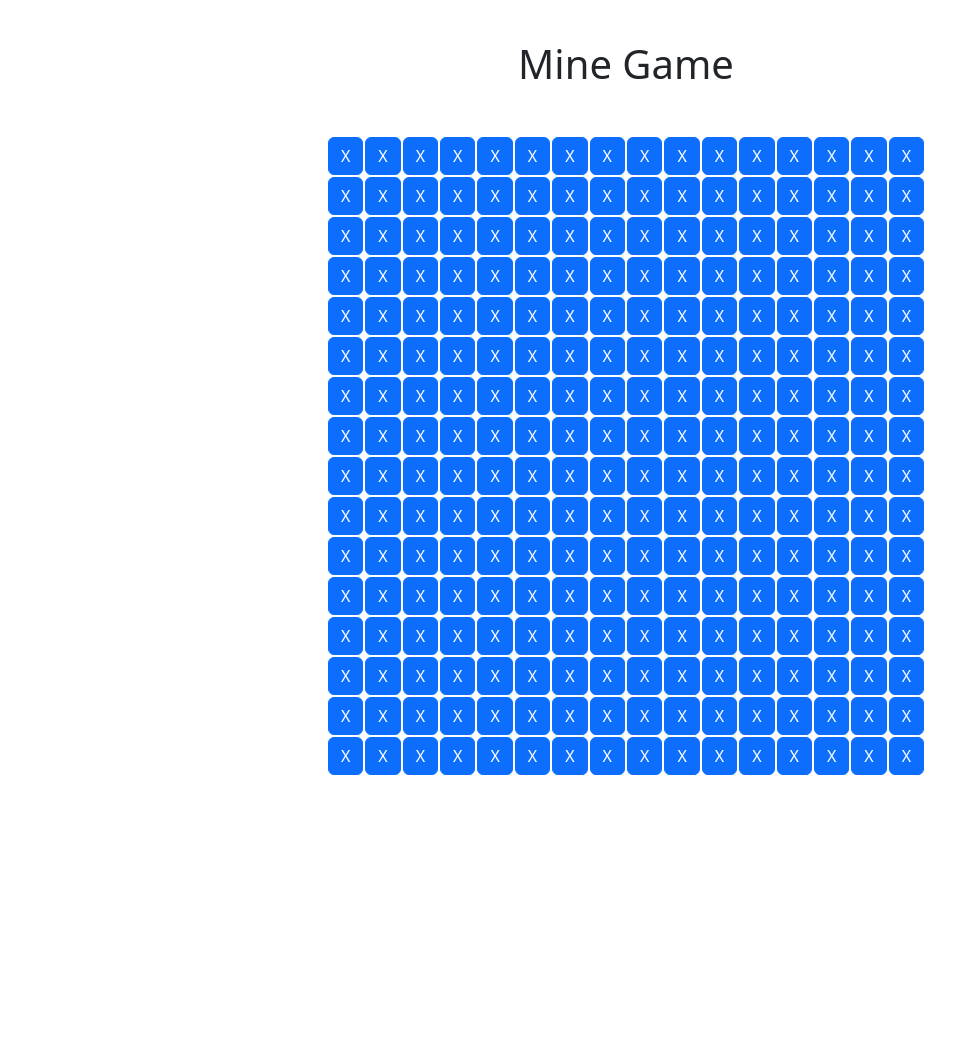
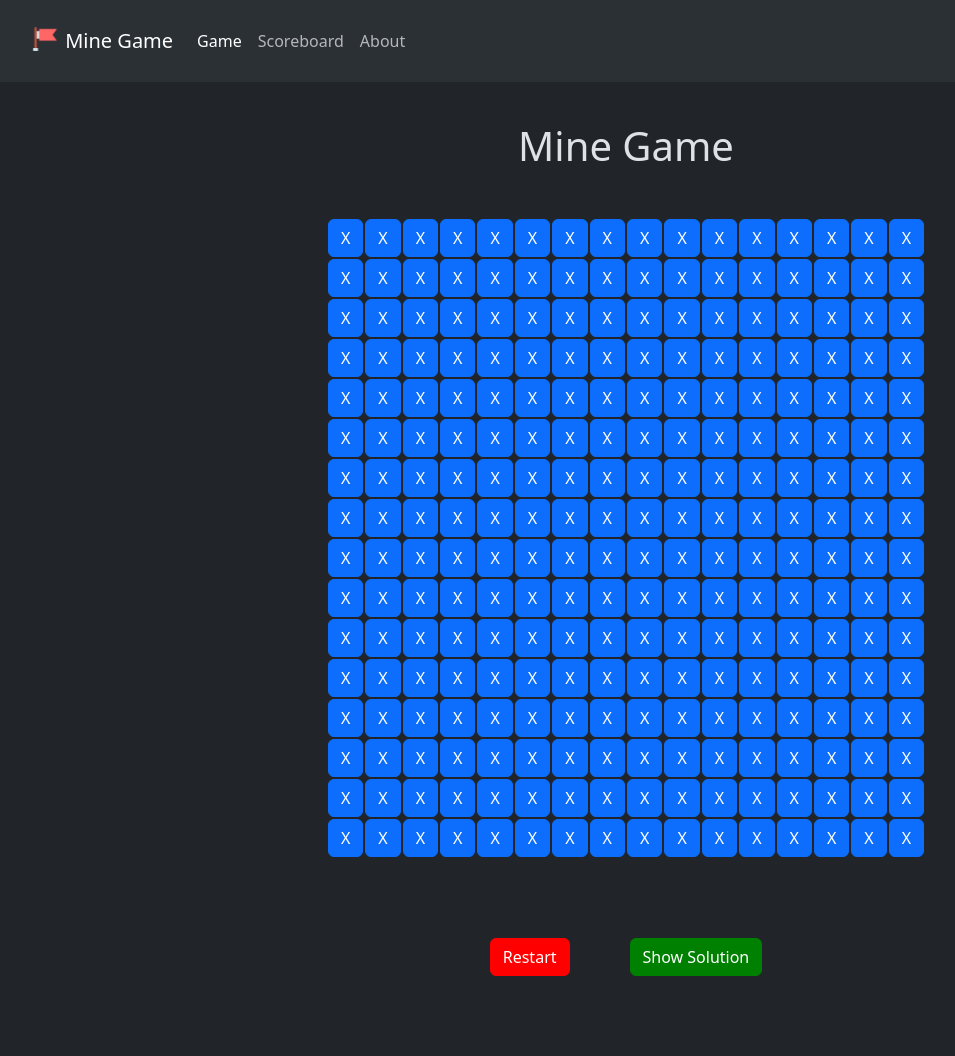
Before and after one commit to AlBovo/Mine, a Flask app: page / in a window 1280 px wide. Shown: the whole page, without its empty margins (14-969 px from the left). Before the commit the page ends 775 px from the top, so only its background shows below. Run offline with Flask 3, Linux system fonts and the light colour scheme.

Commit message:
fixed some things

```diff
--- a/site/app.py
+++ b/site/app.py
@@ -262,17 +262,15 @@
 @app.route('/api/scoreboard', methods=['POST'])
 @get_token
 def scoreboard(user: str):
-    '''
     if matches[user][2] != (SIZE*SIZE)-TOTAL_MINES:
         return render_template('add_user.html', error='You must win the game to submit your score')
-    '''
 
-    username = str(request.form['username'])
+    username = str(request.form['username']).strip()
     print(username)
     if not username:
         return render_template('add_user.html', error='You must insert a username')
 
-    if re.match(r'[^a-zA-Z0-9_\-]*?', username):
+    if len(re.findall(r'[a-zA-Z0-9_\-]', username)) < len(username):
         return render_template('add_user.html', error='Invalid username')
 
     points = int(time()) - matches[user][4]
@@ -282,6 +280,19 @@
     scoardboard.sort(key=lambda x: x[0])
     return redirect('/scoreboard')
 
+@app.route('/api/show', methods=['POST'])
+@get_token
+def show(user: str):
+    matrix = matches[user][0]
+    discovered = matches[user][1]
+    for i in range(SIZE):
+        for j in range(SIZE):
+            if matrix[i][j] == -1:
+                discovered[i][j] = 'B'
+            else:
+                discovered[i][j] = str(matrix[i][j])
+    return redirect('/')
+
 if __name__ == '__main__':
     scheduler.add_job(save_scoardboard, 'interval', minutes=10)
     print(SECRET_KEY)
--- a/site/static/script.js
+++ b/site/static/script.js
@@ -25,6 +25,17 @@
         return response.json();
     });
 }
+
+async function showSolutions(){
+    await fetch("/api/show", {
+        "method": "POST"
+    }).then(response => {
+        console.log(response.status);
+        window.location.reload();
+        return response.json();
+    });
+}
+
 async function onButtonClick(x, y){
     await fetch("/api/" + x + "/" + y, {
         "method": "POST"
--- a/site/templates/add_user.html
+++ b/site/templates/add_user.html
@@ -8,7 +8,7 @@
         {{ error }}
     </div>
     {% endif %}
-    <div class="container">
+    <div class="container d-flex justify-content-center" style="padding: 100px">
         <form action="/api/scoreboard" method="POST">
             <div class="mb-3">
                 <label for="exampleInputEmail1" class="form-label">Username</label>
--- a/site/templates/index.html
+++ b/site/templates/index.html
@@ -3,6 +3,7 @@
 <div class="text-center" style="padding: 40px;">
     <h1>Mine Game</h1>
 </div>
+<div class="alert alert-danger" role="alert" hidden="true" style="margin-left: 30%; margin-right: 30%; margin-bottom: 2.5%"></div>
 <table class="d-flex justify-content-center">
     {% for i in range(matrix|length) %}
         <tr>
@@ -14,5 +15,9 @@
         </tr>
     {% endfor %}
 </table>
+<div class="d-flex justify-content-center" style="margin: 50px;">
+    <button class="red btn btn-primary" onclick="clearSession()" style="margin: 30px">Restart</button>
+    <button class="green btn btn-primary" onclick="showSolutions()" style="margin: 30px">Show Solution</button>
+</div>
 <script src="{{ url_for('static', filename='script.js') }}"></script>
 {% endblock %}
--- a/site/templates/template.html
+++ b/site/templates/template.html
@@ -1,5 +1,5 @@
 <!DOCTYPE html>
-<html lang="en">
+<html lang="en" data-bs-theme="dark">
     <head>
         <meta charset="utf-8">
         <meta name="viewport" content="width=device-width, initial-scale=1">
@@ -9,7 +9,27 @@
         <link href="{{ url_for('static', filename='favicon.ico') }}" rel="icon" type="image/x-icon">
     </head>
     <body>
-        <div class="alert alert-danger" role="alert" hidden="true" style="margin-left: 30%; margin-right: 30%; margin-bottom: 2.5%"></div>
+        <nav class="navbar navbar-expand-lg bg-body-tertiary">
+            <div class="container-fluid" style="margin-left: 2.5%; margin-top: 1%; margin-bottom: 1%">
+                <a class="navbar-brand" href="#">
+                    <img src="/static/favicon.ico" alt="Logo" width="30" height="24" class="d-inline-block align-text-top">
+                    Mine Game
+                </a>
+              <div class="collapse navbar-collapse" id="navbarSupportedContent">
+                <ul class="navbar-nav me-auto mb-2 mb-lg-0">
+                  <li class="nav-item">
+                    <a class="nav-link active" aria-current="page" href="/">Game</a>
+                  </li>
+                  <li class="nav-item">
+                    <a class="nav-link" href="/scoreboard">Scoreboard</a>
+                  </li>
+                  <li class="nav-item">
+                    <a class="nav-link" href="/about">About</a>
+                  </li>
+                </ul>
+              </div>
+            </div>
+          </nav>
         {% block content %}
         {% endblock %}
     </body>
```
Also changed, not shown: site/templates/about.html (+23 -3 lines), site/static/github.png (added), site/static/italianflag.jpeg (added).
